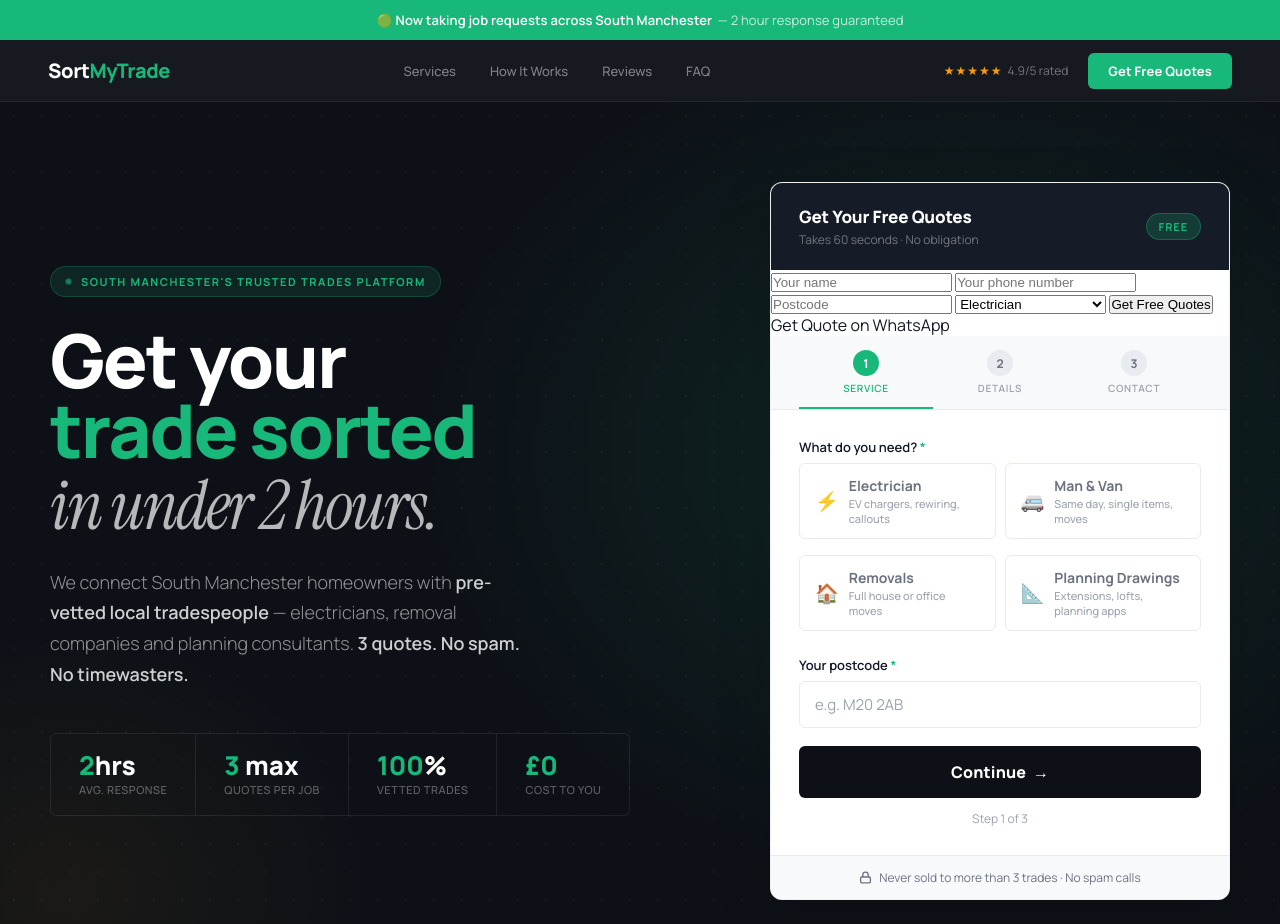
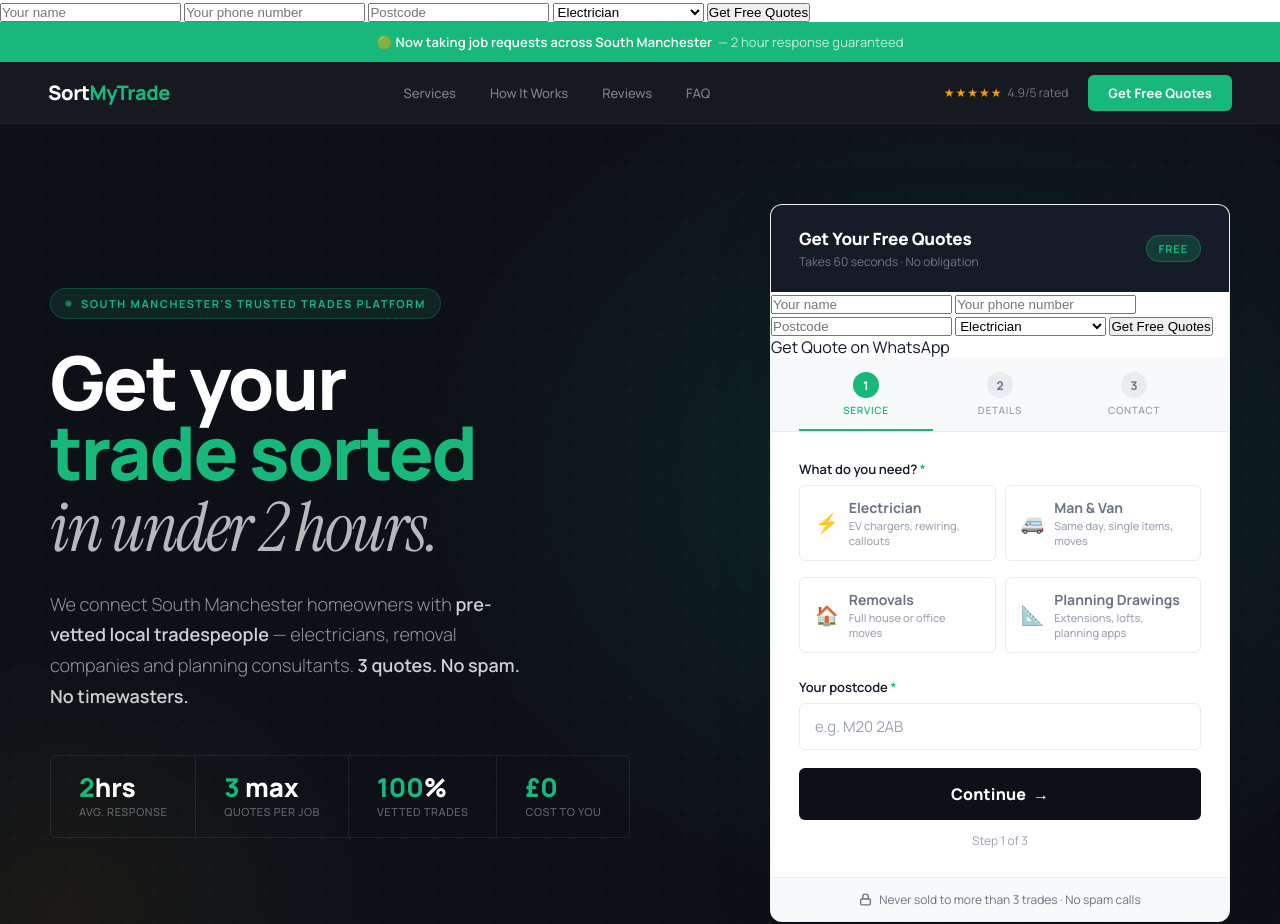
Before and after one commit to zainoleles-stack/sortmytrade.com, a plain HTML site: page index.html in a window 1280 px wide. Shown: the top 924 px of the page. Drawn offline with Linux system fonts and the light colour scheme; files whose address does not match are found by name.

Commit message:
Update index.html

```diff
--- a/index.html
+++ b/index.html
@@ -13,7 +13,17 @@
 <link rel="stylesheet" href="style.css">
 </head>
 <body>
+<input id="name" type="text" placeholder="Your name" />
+<input id="phone" type="tel" placeholder="Your phone number" />
+<input id="postcode" type="text" placeholder="Postcode" />
+<select id="service">
+  <option>Electrician</option>
+  <option>Removal / Man & Van</option>
+  <option>Plumber</option>
+  <option>Handyman</option>
+</select>
 
+<button type="button" onclick="sendToWhatsApp()">Get Free Quotes</button>
 <!-- ANNOUNCEMENT BAR -->
 <div class="bar">
   🟢 Now taking job requests across South Manchester &nbsp;<em>— 2 hour response guaranteed</em>
```
